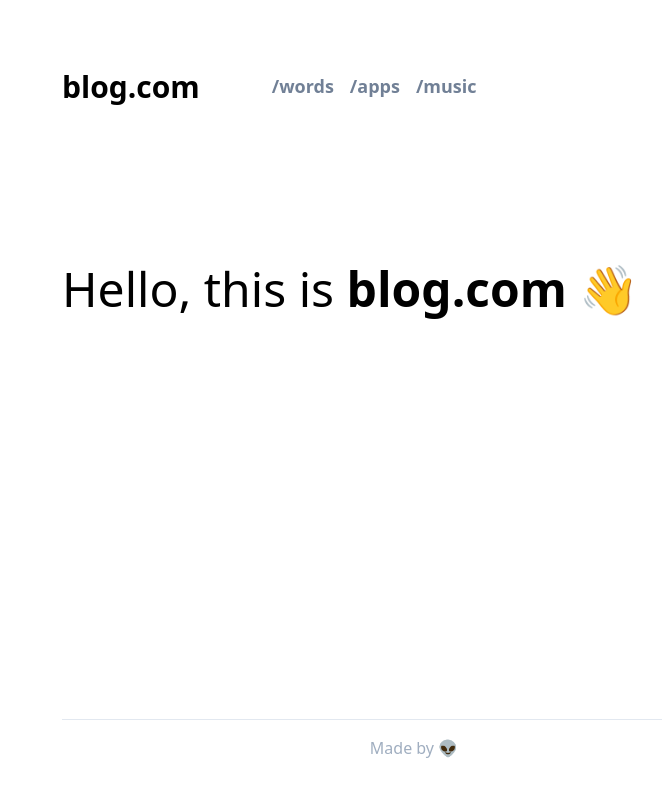
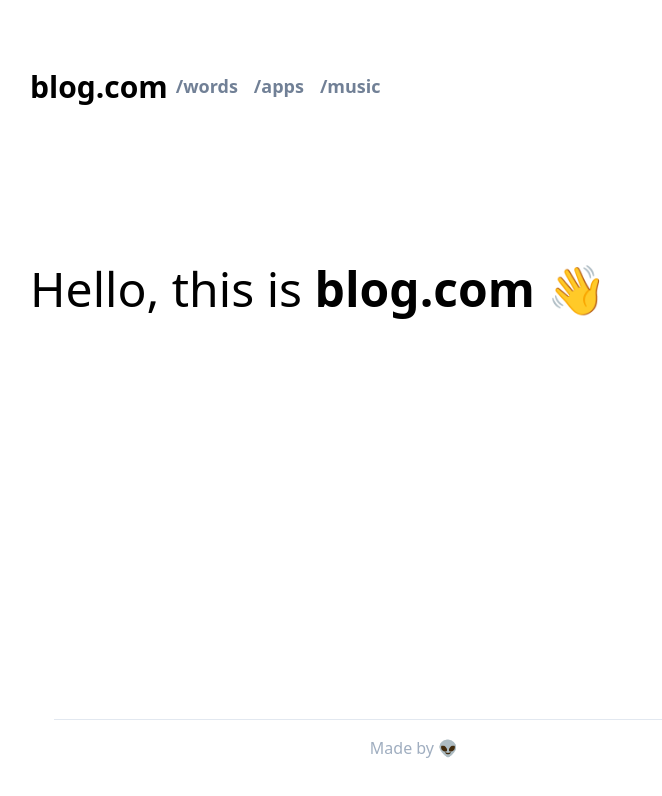
Before and after one commit to NorfolkDev/norfolkdevelopers-website, a Next.js app: page / in a window 1280 px wide. Shown: the top 796 px of the page, without its empty margins (226-888 px from the left). Built offline with nearby package versions, Linux system fonts and the light colour scheme.

Commit message:
Remove global styles

```diff
--- a/src/css/tailwind.css
+++ b/src/css/tailwind.css
@@ -7,11 +7,10 @@
 @import "typography.css";
 
 body {
-  @apply text-xl;
-}
-
-.inset {
-  @apply ml-8 mr-8;
+  @apply mx-8;
+  @media (md) {
+    @apply mx-0;
+  }
 }
 
 .hashtag:before {
@@ -19,6 +18,12 @@ body {
   @apply mr-2 text-gray-400;
 }
 
-.hashtag-2:before {
-  content: "##";
+.theme-dark {
+  --color-bg-primary: #ff73b3;
+  --color-bg-secondary: #6f72b9;
 }
+
+.theme-light {
+  --color-bg-primary: black;
+  --color-bg-secondary: green;
+}
```
